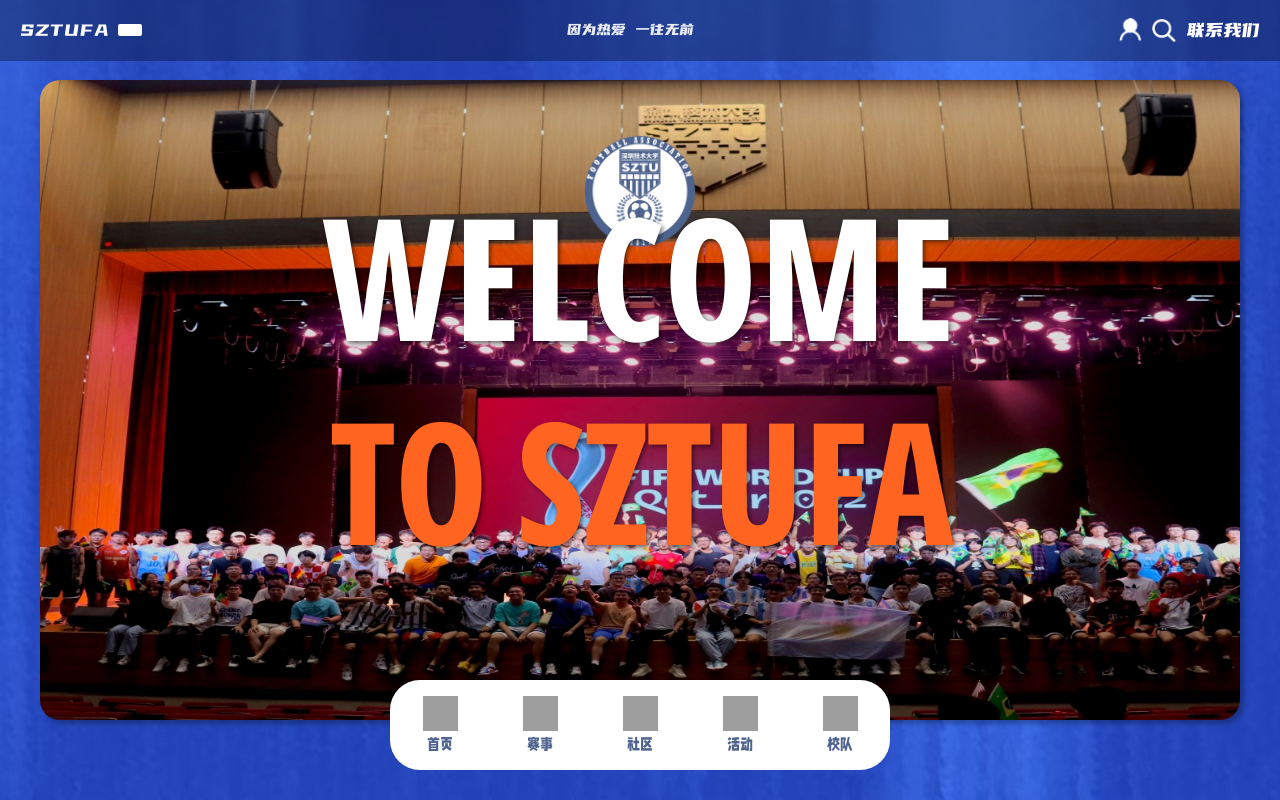
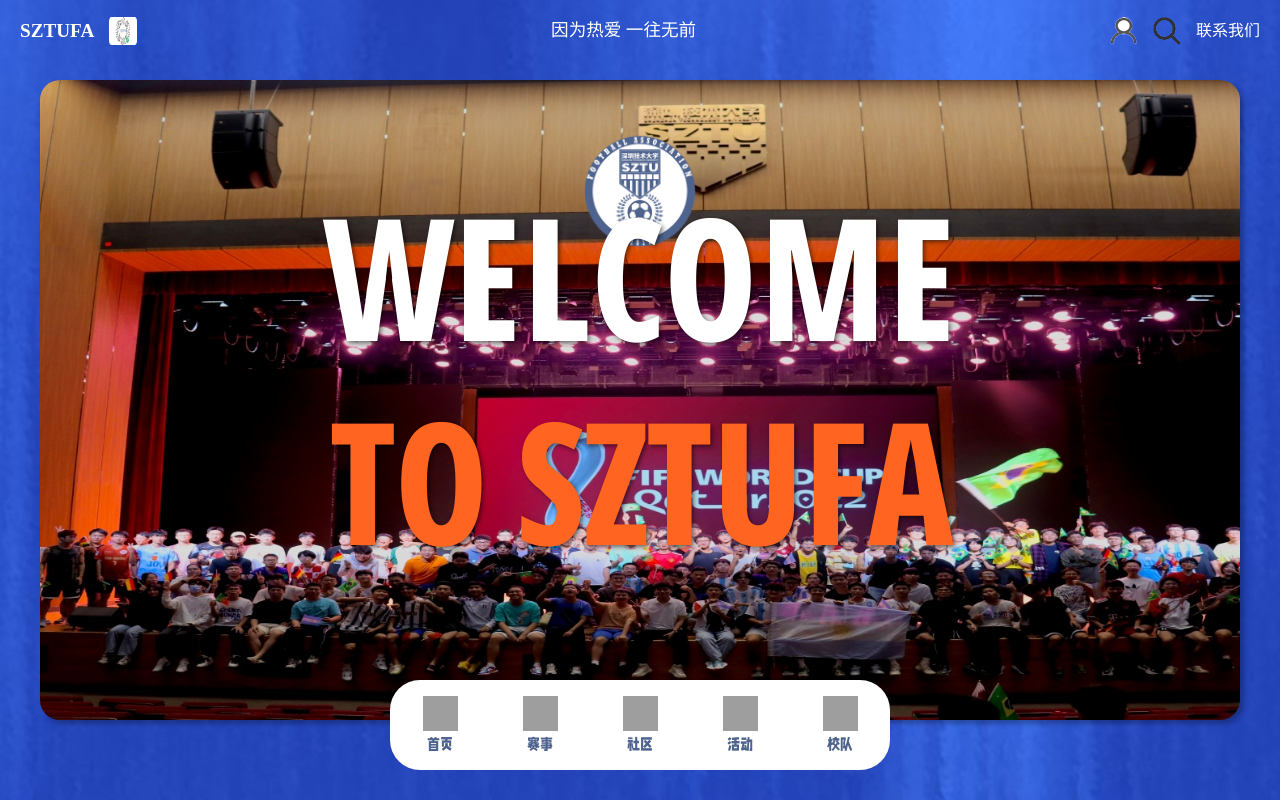
Before and after one commit to Vw1n/Vw1n-SZTUFA-Web, a Vue app: page /#/ in a window 1280 px wide. Shown: the top 800 px of the page. Built offline with nearby package versions, Linux system fonts and the light colour scheme; grey boxes are pictures that could not be loaded.

Commit message:
fix(TopNav):头部栏调整

```diff
--- a/src/components/TopNav.vue
+++ b/src/components/TopNav.vue
@@ -1,5 +1,5 @@
 <template>
-    <div class="top_nav">
+    <div class="top_nav" :class="{ 'scrolled': isScrolled }">
         <div class="navigation-content">
             <div class="top_nav_left">
                 SZTUFA
@@ -12,7 +12,7 @@
                     :class="{ 'clickable': true }"
                 >
             </div>
-            <div class="top_nav_middle">
+            <div class="top_nav_middle" :class="{ 'scrolled': isScrolled }">
                 因为热爱 一往无前
             </div>
             <div class="top_nav_right">
@@ -41,55 +41,62 @@
             class="image-overlay"
             @click="showEnlargedImage = false"
         >
-            <div class="enlarged-image-container" @click.stop>
             <img
                 src="/xiaochengxu.png"
-                    alt="小程序二维码"
-                    class="enlarged-image"
+                alt="放大的小程序二维码"
+                class="enlarged-img"
             >
-                <button class="close-btn" @click="showEnlargedImage = false">
-                    <i class="fas fa-times"></i>
-                </button>
-            </div>
         </div>
     </div>
 </template>
 
-<script setup>
-import { ref } from 'vue';
-
-// 控制小程序图片是否放大显示
-const showEnlargedImage = ref(false);
-
-// 个人中心图片点击事件
-const handlePersonClick = () => {
-    // 这里可以添加个人中心的点击逻辑
-    console.log('个人中心图片被点击');
-    // 例如: 导航到个人中心页面
-    // router.push('/profile');
+<script>
+export default {
+    data() {
+        return {
+            showEnlargedImage: false,
+            isScrolled: false,
+            scrollPosition: 0
         };
-
-// 搜索图片点击事件
-const handleSearchClick = () => {
-    // 这里可以添加搜索的点击逻辑
-    console.log('搜索图片被点击');
-    // 例如: 打开搜索框
-    // openSearchModal();
+    },
+    methods: {
+        handlePersonClick() {
+            // 个人中心点击事件处理
+            console.log('点击了个人中心');
+        },
+        handleSearchClick() {
+            // 搜索点击事件处理
+            console.log('点击了搜索');
+        },
+        handleScroll() {
+            // 监听滚动事件
+            this.scrollPosition = window.scrollY;
+            // 当滚动超过50px时，应用滚动样式
+            this.isScrolled = this.scrollPosition > 50;
+        }
+    },
+    mounted() {
+        // 初始化时检查一次滚动位置
+        this.handleScroll();
+        // 挂载时添加滚动监听
+        window.addEventListener('scroll', this.handleScroll);
+    },
+    beforeUnmount() {
+        // 卸载时移除滚动监听
+        window.removeEventListener('scroll', this.handleScroll);
+    }
 };
 </script>
 
 <style scoped>
 .top_nav {
-    width: 100%;
-    height: 61px;
-    /* 可以添加导航栏背景色以便在各种背景下可见 */
-    /* background-color: rgba(0, 0, 0, 0.5); */
-    position: fixed; /* 固定在顶部 */
+    transition: all 0.3s ease;
+    position: fixed;
     top: 0;
     left: 0;
-    z-index: 998; /* 确保在内容之上，但低于底部导航 */
-    background-color: rgba(0, 0, 0, 0.3); /* 半透明背景，增加层次感 */
-    backdrop-filter: blur(5px); /* 毛玻璃效果，更现代 */
+    width: 100%;
+    z-index: 999;
+    background-color: transparent;
 }
 
 .navigation-content {
@@ -98,50 +105,79 @@ const handleSearchClick = () => {
     align-items: center;
     padding: 0 20px;
     height: 61px;
-    font-family: 'YouSheBiaoTiHei';
-    font-size: 1.25rem;
-    font-weight: 400;
-    line-height: 1.63rem;
-    letter-spacing: 0rem;
-    color: rgba(255, 255, 255, 1);
+    transition: all 0.3s ease;
+    color: #fff; /* 默认文字颜色为白色 */
 }
 
-/* 图片样式 */
-.icon-img, .xiaochengxu-img {
-    width: 24px;
-    height: 24px;
-    object-fit: contain;
-    transition: transform 0.2s ease;
-    filter: brightness(0) invert(1); /* 确保在深色背景上可见 */
-}
-
-/* 可点击样式 */
-.clickable {
-    cursor: pointer;
-}
-
-.clickable:hover {
-    transform: scale(1.1);
-}
-
-/* 左侧图片 - SZTUFA右侧 */
+/* 左侧区域样式 */
 .top_nav_left {
     display: flex;
     align-items: center;
-    gap: 10px;
+    font-weight: bold;
+    font-size: 1.2rem;
 }
 
-/* 右侧图片 - 联系我们左侧 */
-.top_nav_right {
-    display: flex;
-    align-items: center;
-    gap: 10px;
+.xiaochengxu-img {
+    width: 28px;
+    height: 28px;
+    margin-left: 15px;
+    cursor: pointer;
+    transition: all 0.3s ease;
 }
 
 /* 中间文字样式 */
 .top_nav_middle {
-    font-size: 1rem;
-    opacity: 0.9;
+    font-size: 1.1rem;
+    transition: all 0.3s ease;
+}
+
+/* 右侧区域样式 */
+.top_nav_right {
+    display: flex;
+    align-items: center;
+    gap: 15px;
+}
+
+.icon-img {
+    width: 28px;
+    height: 28px;
+    cursor: pointer;
+    transition: all 0.3s ease;
+}
+
+/* 滚动后的样式 */
+.top_nav.scrolled {
+    background-color: rgba(255, 255, 255, 0.95);
+    box-shadow: 0 4px 12px rgba(0, 0, 0, 0.1); /* 添加阴影 */
+}
+
+/* 滚动后导航内容样式变化 */
+.top_nav.scrolled .navigation-content {
+    height: 50px;
+    color: rgba(78, 99, 142, 1); /* 文字颜色变为深色 */
+}
+
+/* 滚动后图标样式变化 - 上移缩小 */
+.top_nav.scrolled .icon-img,
+.top_nav.scrolled .xiaochengxu-img {
+    width: 20px;
+    height: 20px;
+    transform: translateY(-3px);
+}
+
+/* 中间文字滚动后的样式 - 上移缩小 */
+.top_nav_middle.scrolled {
+    font-size: 0.9rem;
+    transform: translateY(-3px);
+}
+
+/* 点击效果样式 */
+.clickable {
+    transition: transform 0.2s ease;
+}
+
+.clickable:active {
+    transform: scale(0.9);
 }
 
 /* 图片放大弹窗样式 */
@@ -155,83 +191,45 @@ const handleSearchClick = () => {
     display: flex;
     justify-content: center;
     align-items: center;
-    z-index: 9999;
-    animation: fadeIn 0.3s ease;
+    z-index: 1000;
 }
 
-.enlarged-image-container {
-    position: relative;
-    padding: 20px;
+.enlarged-img {
+    width: 80%;
+    max-width: 300px;
+    height: auto;
+    border: 4px solid white;
+    border-radius: 8px;
 }
 
-.enlarged-image {
-    max-width: 80%;
-    max-height: 80vh;
-    border: 4px solid white;
-    border-radius: 8px;
-    box-shadow: 0 0 20px rgba(0, 0, 0, 0.5);
-    animation: zoomIn 0.3s ease;
+/* 响应式适配 */
+@media (max-width: 768px) {
+    .navigation-content {
+        padding: 0 15px;
     }
 
-.close-btn {
-    position: absolute;
-    top: -10px;
-    right: -10px;
-    width: 40px;
-    height: 40px;
-    border-radius: 50%;
-    background-color: #ff3b30;
-    color: white;
-    border: none;
-    font-size: 18px;
-    cursor: pointer;
-    display: flex;
-    justify-content: center;
-    align-items: center;
-    box-shadow: 0 2px 5px rgba(0, 0, 0, 0.3);
-    transition: transform 0.2s ease;
+    .top_nav_left {
+        font-size: 1rem;
     }
 
-.close-btn:hover {
-    transform: scale(1.1);
+    .top_nav_middle {
+        font-size: 1rem;
     }
 
-/* 动画效果 */
-@keyframes fadeIn {
-    from { opacity: 0; }
-    to { opacity: 1; }
+    .top_nav_right {
+        gap: 10px;
+        font-size: 0.9rem;
     }
 
-@keyframes zoomIn {
-    from { transform: scale(0.8); opacity: 0; }
-    to { transform: scale(1); opacity: 1; }
+    .icon-img, .xiaochengxu-img {
+        width: 24px;
+        height: 24px;
+    }
 }
 
-/* 字体引入 */
-@font-face {
-    font-family: 'YouSheBiaoTiHei';
-    src: url('..//assets/YouSheBiaoTiHei.ttf');
-    font-display: swap;
-}
-
-/* 响应式调整 */
-@media (max-width: 768px) {
+@media (max-width: 480px) {
     .top_nav_middle {
         display: none; /* 小屏幕隐藏中间文字 */
     }
-
-    .navigation-content {
-        justify-content: space-around;
-    }
-
-    /* 小屏幕调整图片大小 */
-    .icon-img, .xiaochengxu-img {
-        width: 20px;
-        height: 20px;
-    }
-
-    .enlarged-image {
-        max-width: 90%;
-    }
 }
 </style>
```
Lines whose indentation alone changed are shown as unchanged.
